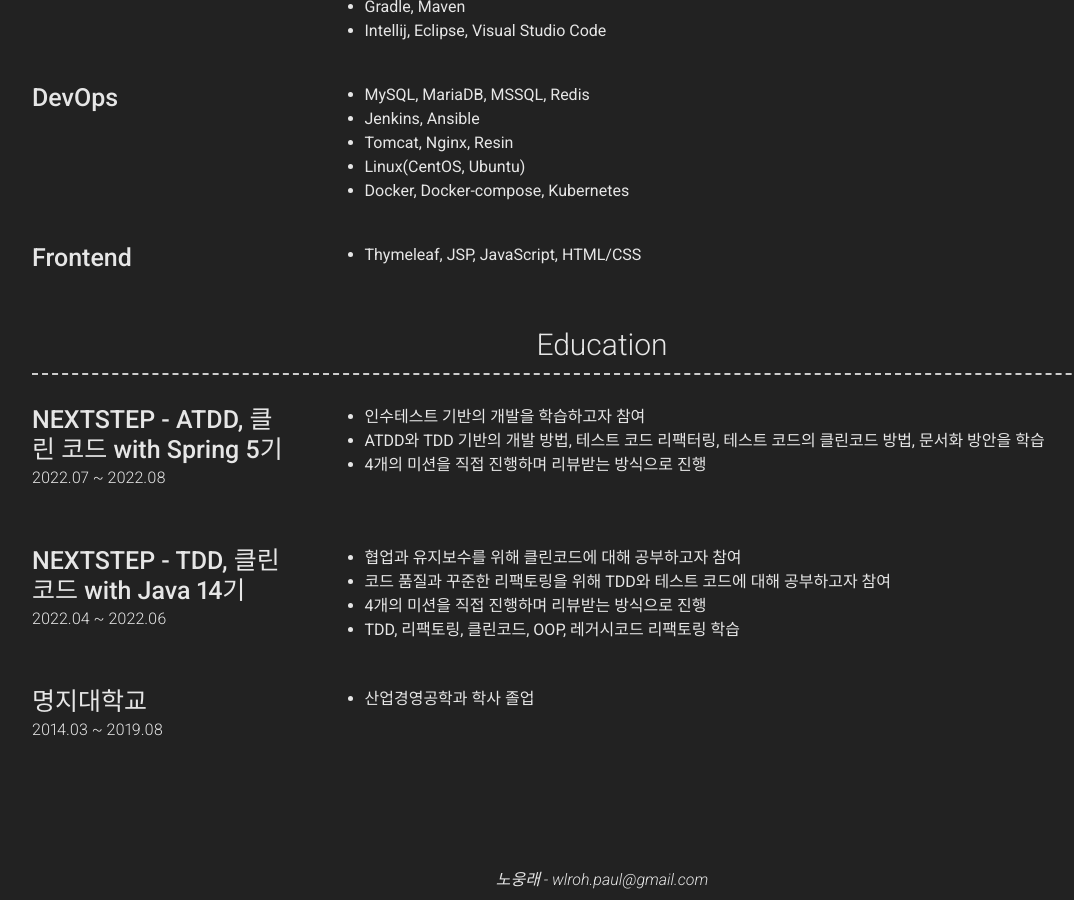
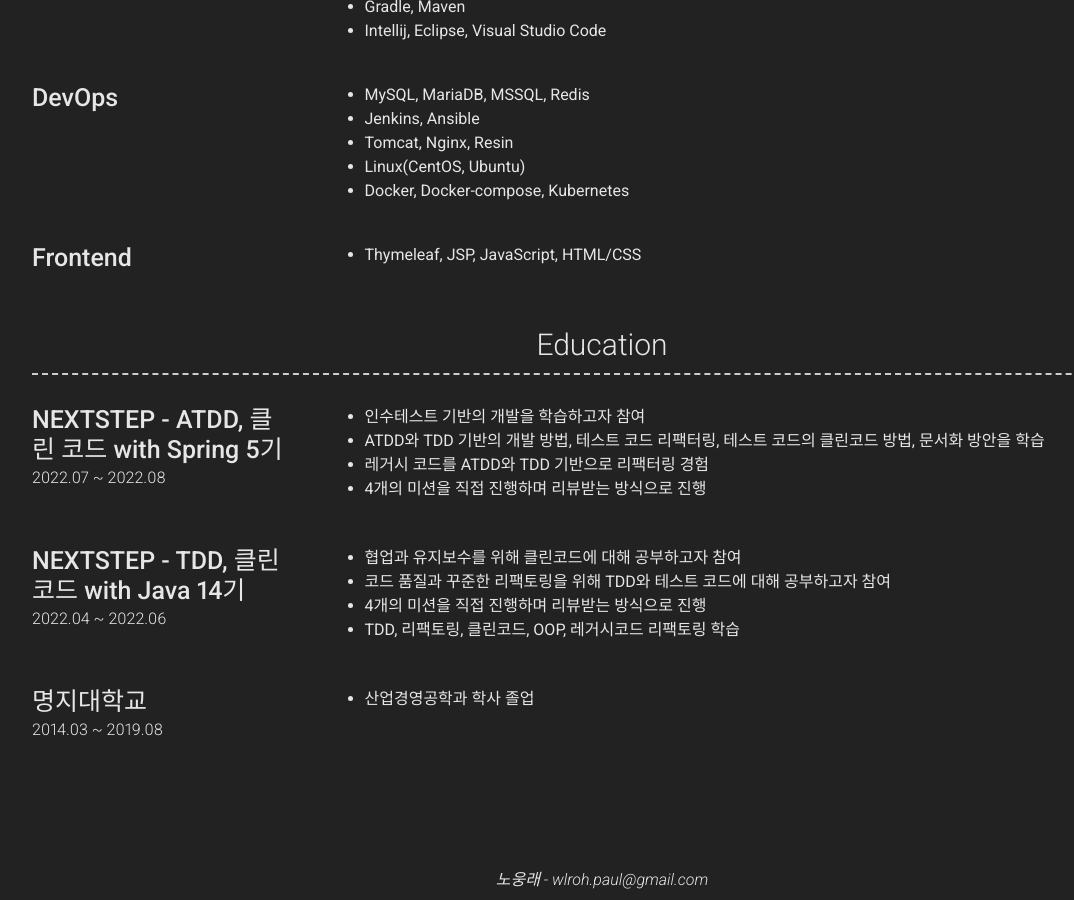
Before and after one commit to wlroh/wlroh.github.io, a Jekyll site: the page built from resume.md, in a window 1280 px wide and 900 px high, scrolled down 4206 px. Shown: the whole window, without its empty margins (38-1112 px from the left). Built offline with Jekyll 4.4.1, drawn with Linux system fonts in a browser that asks for light colours; nearby versions of some CDN libraries.

Commit message:
docs: education 내용 추가

```diff
--- a/_data/resume/education.yml
+++ b/_data/resume/education.yml
@@ -8,6 +8,7 @@
       description: |
         * 인수테스트 기반의 개발을 학습하고자 참여
         * ATDD와 TDD 기반의 개발 방법, 테스트 코드 리팩터링, 테스트 코드의 클린코드 방법, 문서화 방안을 학습
+        * 레거시 코드를 ATDD와 TDD 기반으로 리팩터링 경험
         * 4개의 미션을 직접 진행하며 리뷰받는 방식으로 진행
     - layout: left
       left_area_vertical_align: top
```
